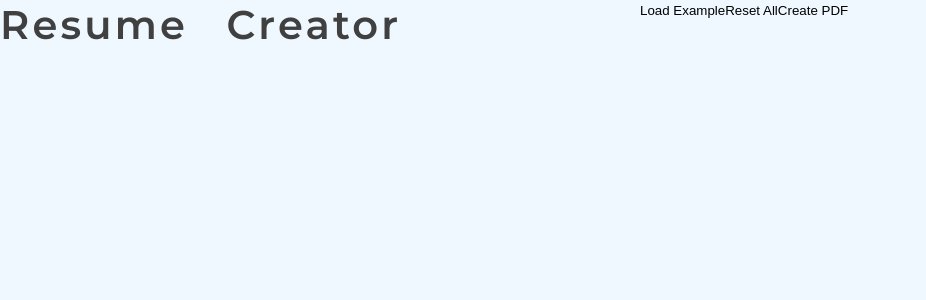
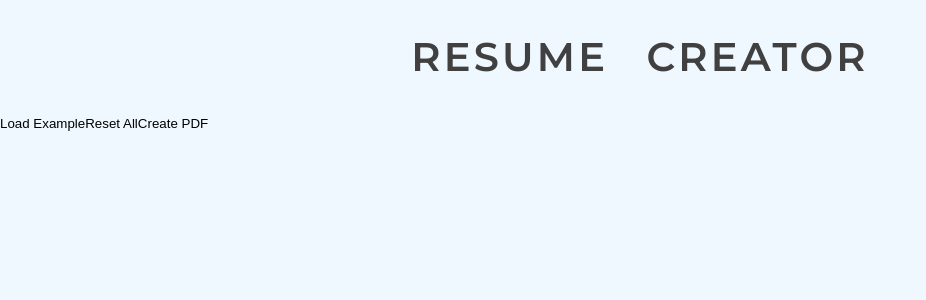
Before and after one commit to MacJ13/cv-project, a React (Create React App) app: page / in a window 1280 px wide. Shown: the top 300 px of the page, without its empty margins (0-926 px from the left). Built offline with nearby package versions, Linux system fonts and the light colour scheme.

Commit message:
Add heading class selectors

```diff
--- a/src/styles/style.css
+++ b/src/styles/style.css
@@ -59,3 +59,11 @@ button {
   display: grid;
   grid-template-columns: repeat(2, 1fr);
 }
+
+/* HEADING */
+.heading {
+  grid-column: span 2;
+  text-align: center;
+  padding: 2rem 1rem;
+  text-transform: uppercase;
+}
```
